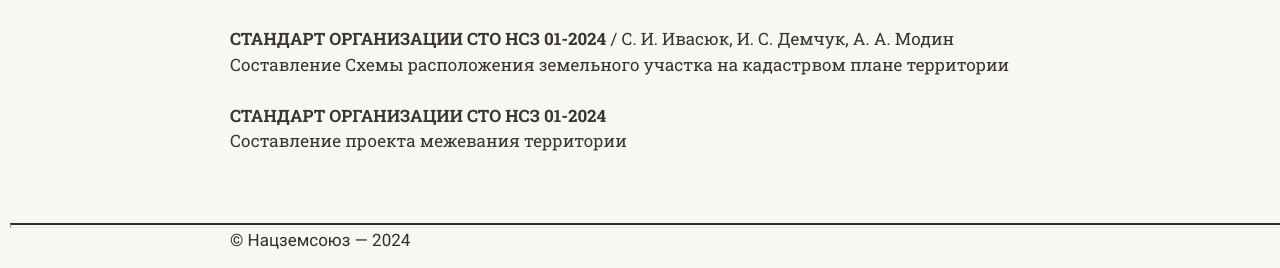
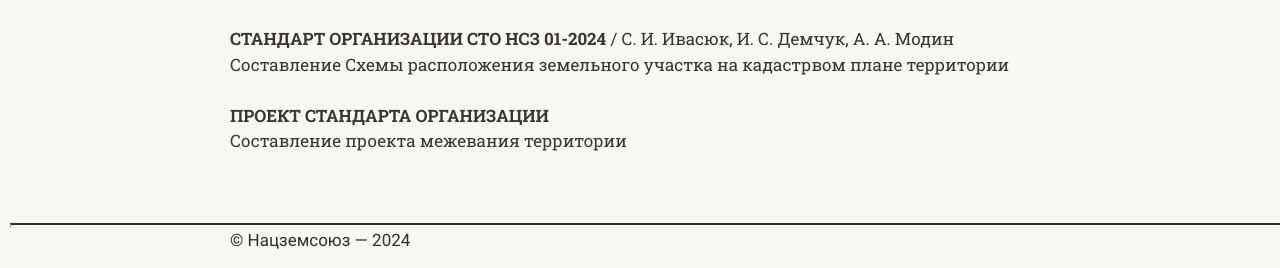
Before and after one commit to SergSi/land-use-art, a Jekyll site: the page built from _info/2-materials.md, in a window 1280 px wide and 1122 px high. Shown: the part 851-1119 px from the top of the window. Built offline with Jekyll 4.4.1, drawn with Linux system fonts in a browser that asks for light colours; some web fonts are replaced.

Commit message:
Update docs.yml

```diff
--- a/_data/docs.yml
+++ b/_data/docs.yml
@@ -6,6 +6,6 @@
   author: С. И. Ивасюк, И. С. Демчук, А. А. Модин
   subtitle: Составление Схемы расположения земельного участка на кадастрвом плане территории
   file: Standart-01-24.pdf
-- title: Стандарт организации СТО НСЗ 01-2024
+- title: Проект Стандарта организации
   subtitle: Составление проекта межевания территории
   file: Standart-02-23.pdf
```
